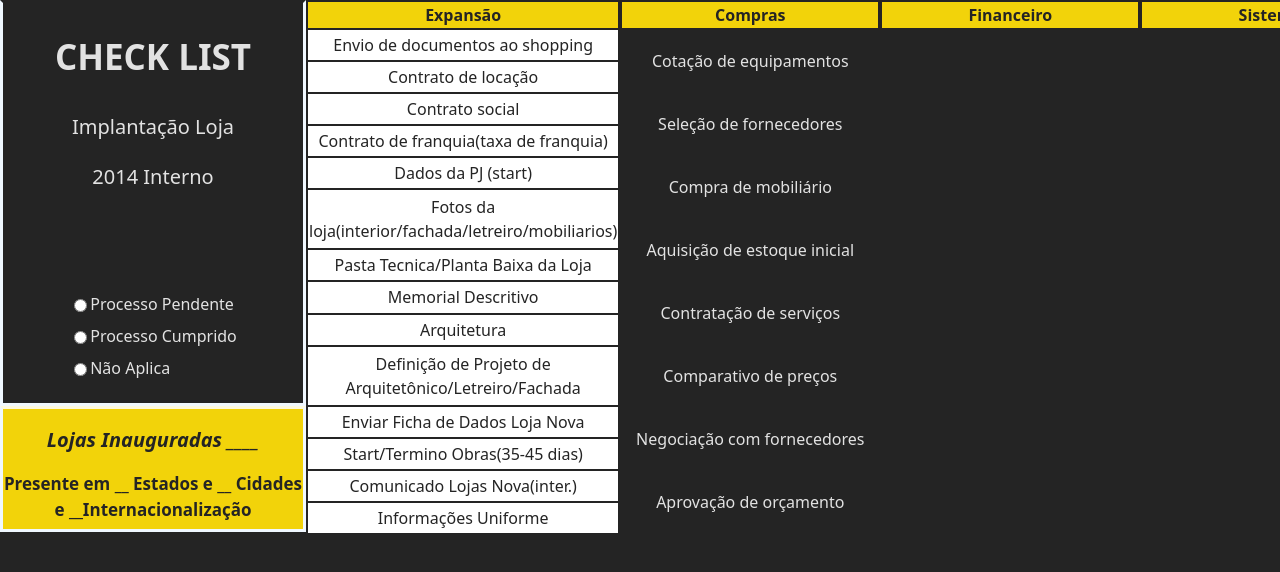
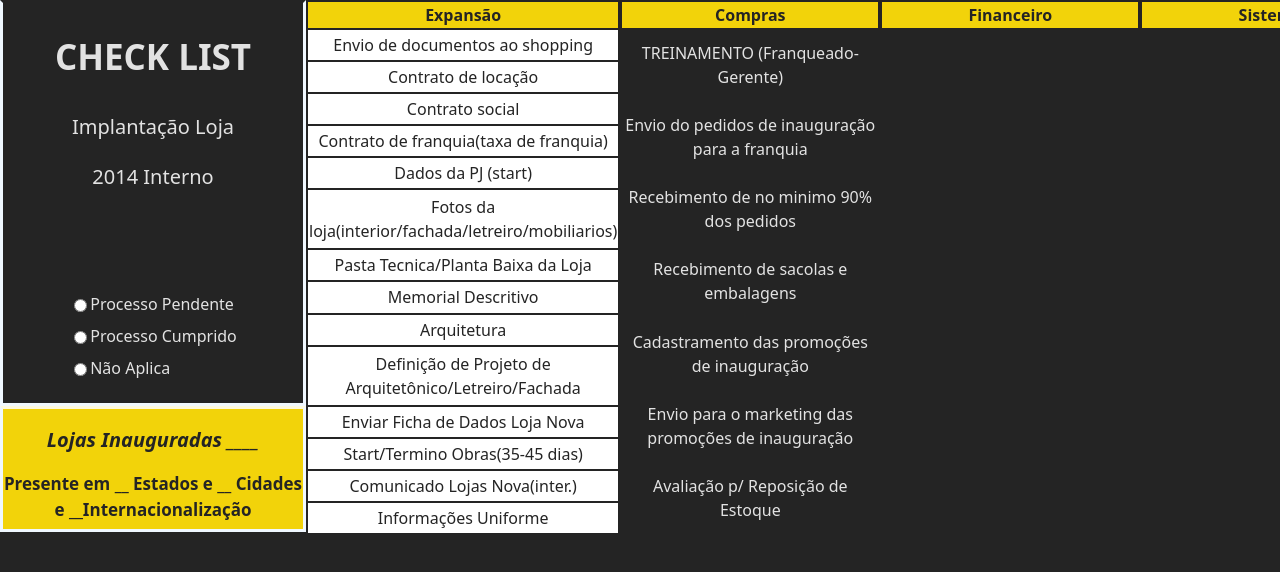
Before and after one commit to jpnc1695/checklist-loja, a React (Vite) app: page / in a window 1280 px wide. Shown: the top 572 px of the page. Built offline with nearby package versions, Linux system fonts and the light colour scheme.

Commit message:
Desenvolvimento -- Criação dados e ataulização css tabela

```diff
--- a/src/Components/Tabelas/Tabela.css
+++ b/src/Components/Tabelas/Tabela.css
@@ -1,11 +1,6 @@
 .thead-amarela {
   background-color: #F2D30A !important;
   color: #242424 !important;
-}
-
-.thead-amarela th {
-  background-color: #F2D30A !important;
-  border-color: #dee2e6;
 }
 
 /* Tabela.css */
@@ -16,8 +11,10 @@
 .tbody-branco tr {
   background-color: white !important;
   color: #242424 !important;
+
 }
 
 .tbody-branco tr td {
   background-color: white !important;
+
 }
--- a/src/data/dados.js
+++ b/src/data/dados.js
@@ -17,14 +17,13 @@ export const tabelaData = {
   ],
 
   compras: [
-    'Cotação de equipamentos',
-    'Seleção de fornecedores',
-    'Compra de mobiliário',
-    'Aquisição de estoque inicial',
-    'Contratação de serviços',
-    'Comparativo de preços',
-    'Negociação com fornecedores',
-    'Aprovação de orçamento'
+    'TREINAMENTO (Franqueado-Gerente)',
+    'Envio do pedidos de inauguração para a franquia',
+    'Recebimento de no minimo 90% dos pedidos',
+    'Recebimento de sacolas e embalagens',
+    'Cadastramento das promoções de inauguração',
+    'Envio para o marketing das promoções de inauguração',
+    'Avaliação p/ Reposição de Estoque'
   ],
 
   financeiro: [
```
